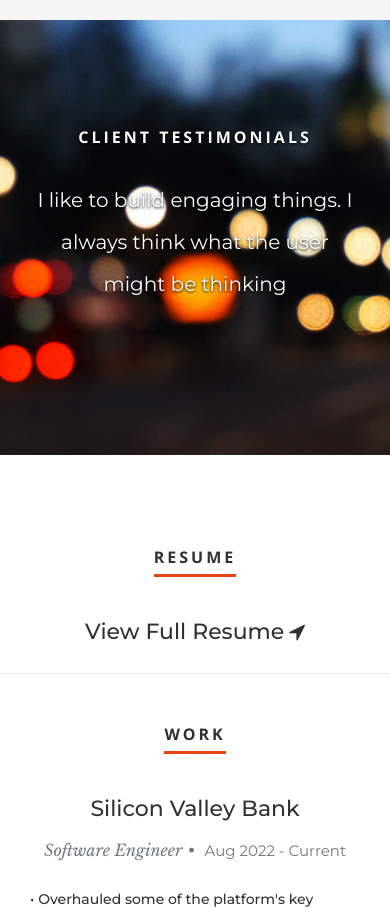
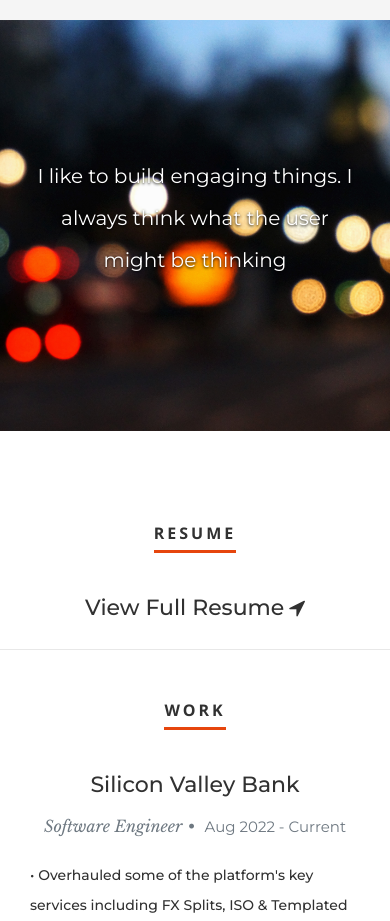
Before and after one commit to Priyadj9/portfolio3, a React (Create React App) app: page / in a window 390 px wide. Shown: the part 1660-2581 px from the top of the page. Built offline with nearby package versions, Linux system fonts and the light colour scheme.

Commit message:
Update testimonials.module.scss

```diff
--- a/src/components/testimonials/testimonials.module.scss
+++ b/src/components/testimonials/testimonials.module.scss
@@ -218,7 +218,7 @@
     text-shadow: 0px 1px 3px rgba(0, 0, 0, 1);
   }
   #testimonials h1 span {
-    display: block;
+    display: none;
   }
   #testimonials .header-col h1:before {
     content: none;
```
